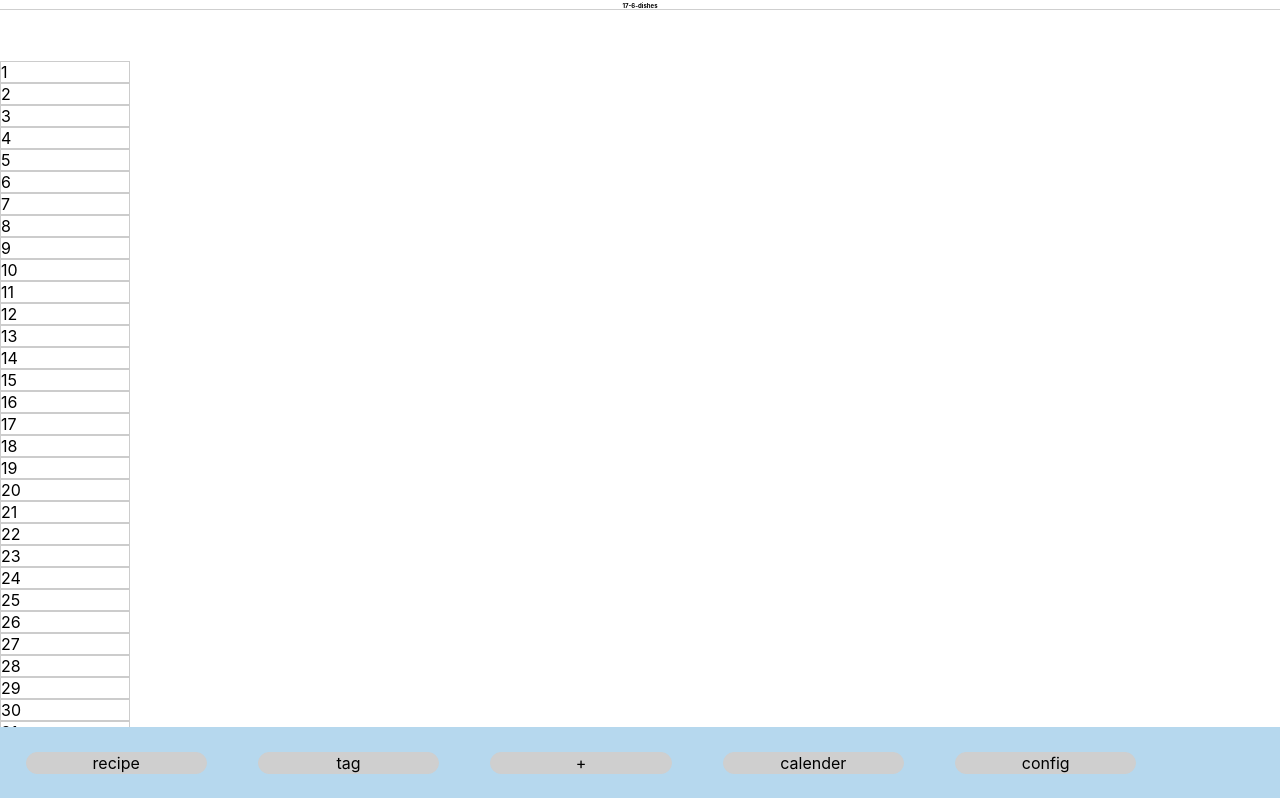
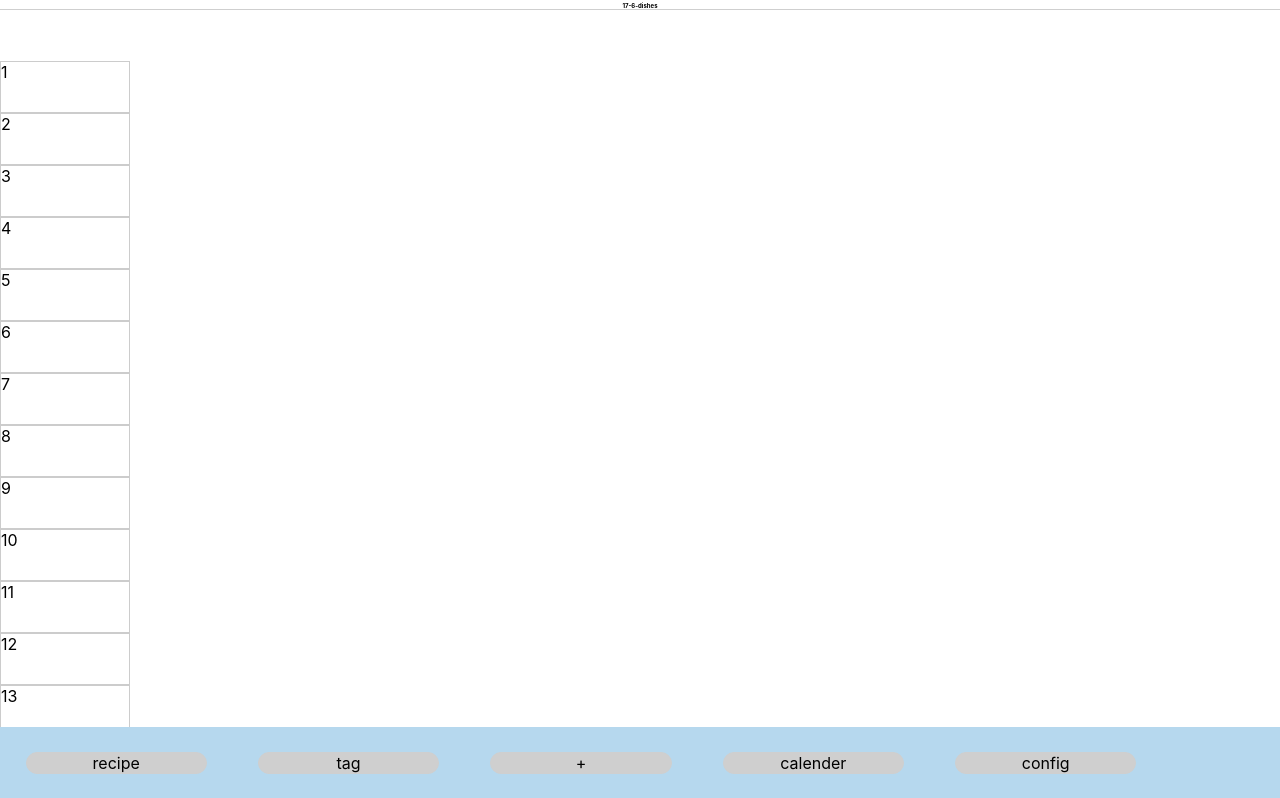
Before and after one commit to ndjndj/dishes-with-react, a React (Create React App) app: page /calender in a window 1280 px wide. Shown: the top 798 px of the page. Built offline with nearby package versions, Linux system fonts and the light colour scheme.

Commit message:
grid css

```diff
--- a/src/styles/calender.css
+++ b/src/styles/calender.css
@@ -1,6 +1,14 @@
 .day {
     border: 1px solid #CCCCCC;
-    display: flex;
+    display: grid;
     width: 10%;
-    height: 10%;
+    grid-template-columns: repeat(7, minmax(20px, 1fr));
+    grid-template-rows: 50px;
+    grid-auto-rows: 120px;
+    overflow: auto;
 }
+
+.week1 {
+    grid-row: 2;
+    grid-column: 1 / 1;
+}
```
Also changed, not shown: 1 other file (tests, documents, lock files or other folders).
